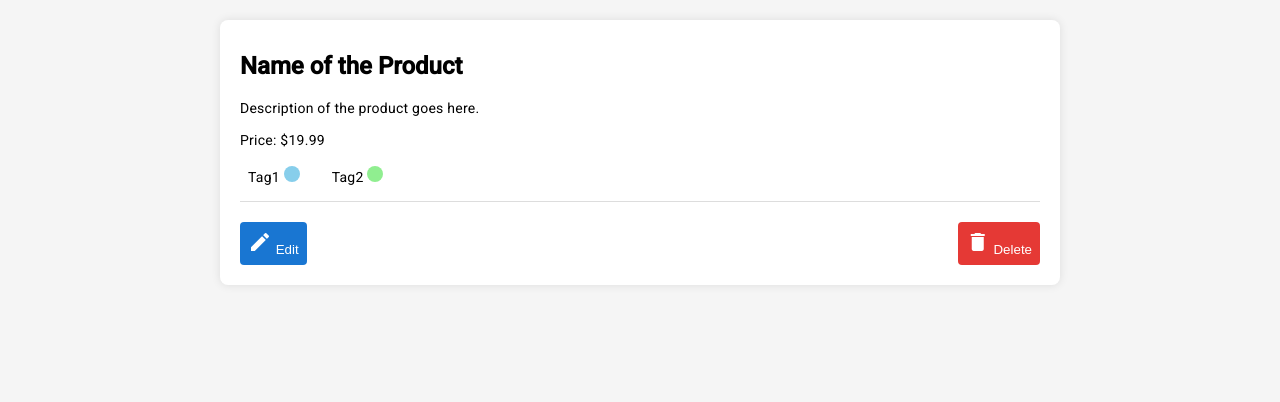
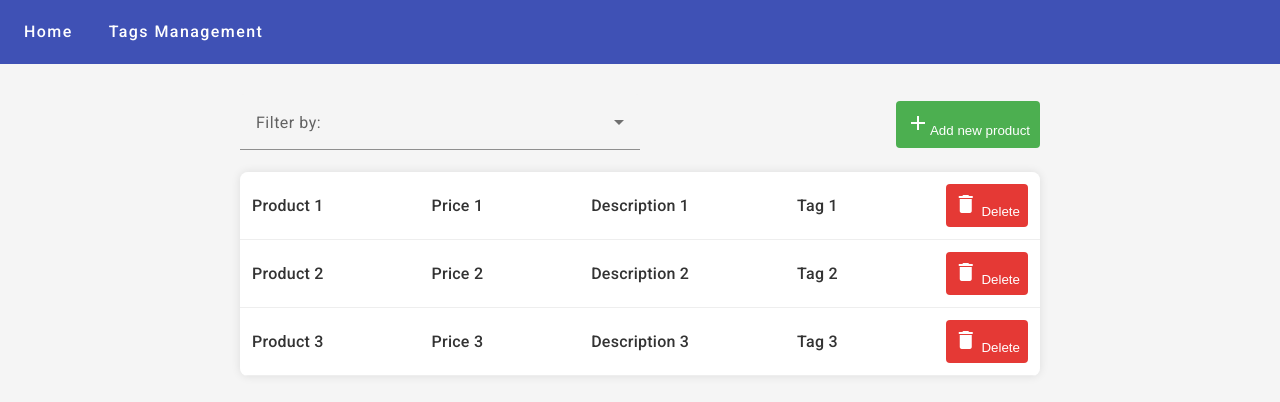
Before and after one commit to ErastKoliasa/Angular-Homework, an Angular app in the folder angular-homework/: page / in a window 1280 px wide. Shown: the top 402 px of the page. Built offline with nearby package versions, Linux system fonts and the light colour scheme.

Commit message:
Added navigation on the application pages

```diff
--- a/angular-homework/src/app/app.component.html
+++ b/angular-homework/src/app/app.component.html
@@ -1,2 +1,2 @@
-<!-- <app-products-list></app-products-list> -->
-<app-product-details></app-product-details>
+<app-menu></app-menu>
+<router-outlet></router-outlet>
--- a/angular-homework/src/app/app.component.ts
+++ b/angular-homework/src/app/app.component.ts
@@ -1,13 +1,12 @@
 import { Component } from '@angular/core';
 import { CommonModule } from '@angular/common';
 import { RouterOutlet } from '@angular/router';
-import { ProductsListComponent } from './products/products-list/products-list.component';
-import { ProductDetailsComponent } from './products/product-details/product-details.component';
+import { MenuComponent } from './menu/menu.component';
 
 @Component({
   selector: 'app-root',
   standalone: true,
-  imports: [CommonModule, RouterOutlet, ProductsListComponent, ProductDetailsComponent],
+  imports: [CommonModule, RouterOutlet, MenuComponent],
   templateUrl: './app.component.html',
   styleUrl: './app.component.css'
 })
--- a/angular-homework/src/app/app.routes.ts
+++ b/angular-homework/src/app/app.routes.ts
@@ -1,3 +1,13 @@
 import { Routes } from '@angular/router';
+import { ProductsListComponent } from './products/products-list/products-list.component';
+import { TagsListComponent } from './tags/tags-list.component';
+import { ProductFormComponent } from './products/product-form/product-form.component';
+import { ProductDetailsComponent } from './products/product-details/product-details.component';
 
-export const routes: Routes = [];
+export const routes: Routes = [
+    {path: "", component: ProductsListComponent},
+    {path: "tags", component: TagsListComponent},
+    {path: "addNewProduct/:id", component: ProductFormComponent},
+    {path: "addNewProduct", component: ProductFormComponent},
+    {path: "productDetails/:id", component: ProductDetailsComponent}
+];
--- a/angular-homework/src/app/menu/menu.component.html
+++ b/angular-homework/src/app/menu/menu.component.html
@@ -1,13 +1,13 @@
 <mat-toolbar color="primary">
   <div class="menu-desktop">
-    <button mat-button>Home</button>
-    <button mat-button>Tags Management</button>
+    <button mat-button (click)="goHome()">Home</button>
+    <button mat-button (click)="goTagsManager()">Tags Management</button>
   </div>
   <button mat-icon-button class="burger" [matMenuTriggerFor]="menu">
     <mat-icon>menu</mat-icon>
   </button>
   <mat-menu #menu="matMenu">
-    <button mat-menu-item>Home</button>
-    <button mat-menu-item>Tags Management</button>
+    <button mat-menu-item (click)="goHome()">Home</button>
+    <button mat-menu-item (click)="goTagsManager()">Tags Management</button>
   </mat-menu>
 </mat-toolbar>
--- a/angular-homework/src/app/menu/menu.component.ts
+++ b/angular-homework/src/app/menu/menu.component.ts
@@ -4,6 +4,7 @@ import {MatIconModule} from '@angular/material/icon';
 import {MatToolbarModule} from '@angular/material/toolbar';
 import {MatButtonModule} from '@angular/material/button';
 import { MatMenuModule } from '@angular/material/menu';
+import { Router, RouterLink,} from '@angular/router';
 
 @Component({
   selector: 'app-menu',
@@ -12,4 +13,14 @@ import { MatMenuModule } from '@angular/material/menu';
   templateUrl: './menu.component.html',
   styleUrl: './menu.component.css'
 })
-export class MenuComponent {}
+export class MenuComponent {
+  constructor(private router: Router){}
+
+  goHome():void {
+    this.router.navigate([""])
+  }
+
+  goTagsManager():void {
+    this.router.navigate(["/tags"])
+  }
+}
--- a/angular-homework/src/app/products/product-details/product-details.component.html
+++ b/angular-homework/src/app/products/product-details/product-details.component.html
@@ -10,7 +10,7 @@
     </div>
 
     <div class="actions">
-        <button mat-button class="edit-button">
+        <button mat-button class="edit-button" (click)="goToEditForm('1')">
             <mat-icon>edit</mat-icon> Edit
           </button>
         <button mat-button class="delete-button">
--- a/angular-homework/src/app/products/product-details/product-details.component.ts
+++ b/angular-homework/src/app/products/product-details/product-details.component.ts
@@ -1,6 +1,7 @@
 import { Component } from '@angular/core';
 import { CommonModule } from '@angular/common';
 import {MatIconModule} from '@angular/material/icon';
+import { Router } from '@angular/router';
 
 @Component({
   selector: 'app-product-details',
@@ -10,5 +11,9 @@ import {MatIconModule} from '@angular/material/icon';
   styleUrl: './product-details.component.css'
 })
 export class ProductDetailsComponent {
+  constructor(private router: Router){}
 
+  goToEditForm(id:string):void {
+    this.router.navigate(["/addNewProduct", id])
+  }
 }
--- a/angular-homework/src/app/products/products-list/products-list.component.html
+++ b/angular-homework/src/app/products/products-list/products-list.component.html
@@ -1,5 +1,4 @@
 <div class="container">
-
   <div class="container__feature">
     <mat-form-field class="filter-select">
       <mat-label>Filter by:</mat-label>
@@ -10,19 +9,19 @@
       </mat-select>
     </mat-form-field>
 
-    <button mat-button class="create-button">
+    <button mat-button class="create-button" (click)="goToAddNewProduct()">
       <mat-icon>add</mat-icon>Add new product
     </button>
   </div>
 
   <div class="container__list">
-    <div class="list-item">
+    <div class="list-item" (click)="goToProductDetails('1')">
       <span>Product 1</span>
       <span>Price 1</span>
       <span>Description 1</span>
       <span>Tag 1</span>
       <div>
-        <button mat-button class="delete-button">
+        <button mat-button class="delete-button" (click)="$event.stopPropagation()">
           <mat-icon>delete</mat-icon> Delete
         </button>
       </div>
--- a/angular-homework/src/app/products/products-list/products-list.component.ts
+++ b/angular-homework/src/app/products/products-list/products-list.component.ts
@@ -3,6 +3,7 @@ import { CommonModule } from '@angular/common';
 import {MatIconModule} from '@angular/material/icon';
 import { MatSelectModule } from '@angular/material/select';
 import { MatOptionModule } from '@angular/material/core';
+import { Router } from '@angular/router';
 
 
 @Component({
@@ -13,5 +14,13 @@ import { MatOptionModule } from '@angular/material/core';
   styleUrl: './products-list.component.css'
 })
 export class ProductsListComponent {
+  constructor(private router: Router){}
 
+  goToAddNewProduct():void {
+    this.router.navigate(["/addNewProduct"])
+  }
+
+  goToProductDetails(id:string):void {
+    this.router.navigate(['/productDetails', id])
+  }
 }
```
